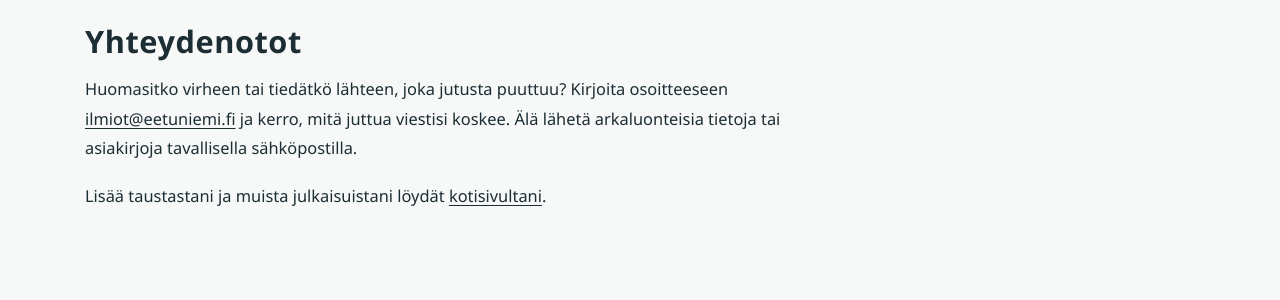
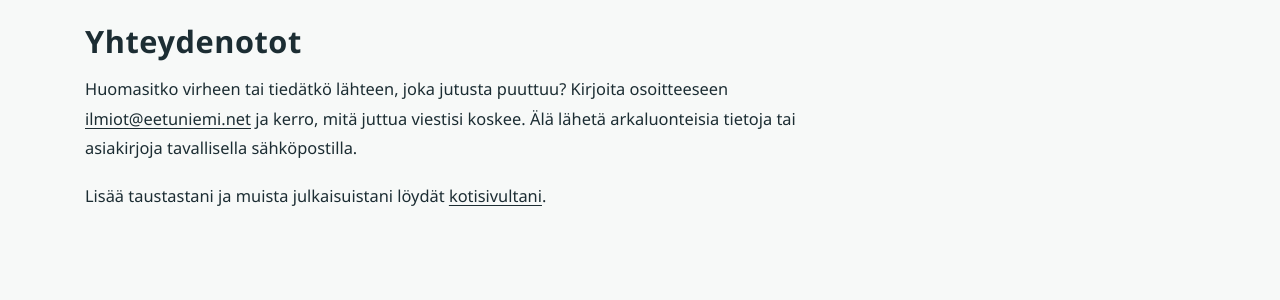
Before and after one commit to eetuniemiphd/ilmiot, a Jekyll site: the page built from tietoa.md, in a window 1280 px wide. Shown: the part 1156-1456 px from the top of the page. Built offline with Jekyll 4.4.1, drawn with Linux system fonts in a browser that asks for light colours.

Commit message:
Update _config.yml

```diff
--- a/_config.yml
+++ b/_config.yml
@@ -37,7 +37,7 @@ defaults:
         alt: "Eetu Niemi · Ilmiöt"
 
 author_site: "https://eetuniemi.fi"
-contact_email: "ilmiot@eetuniemi.fi"
+contact_email: "ilmiot@eetuniemi.net"
 
 exclude:
   - Gemfile
```
